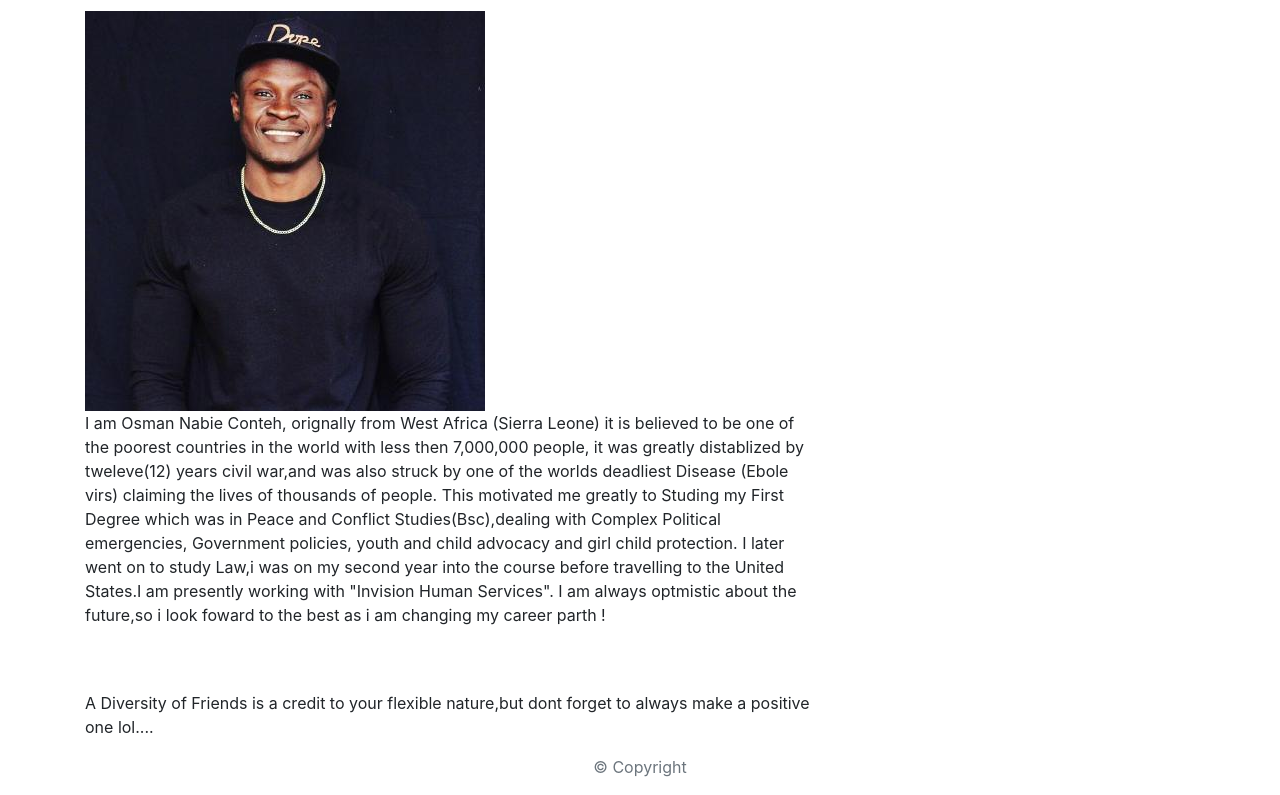
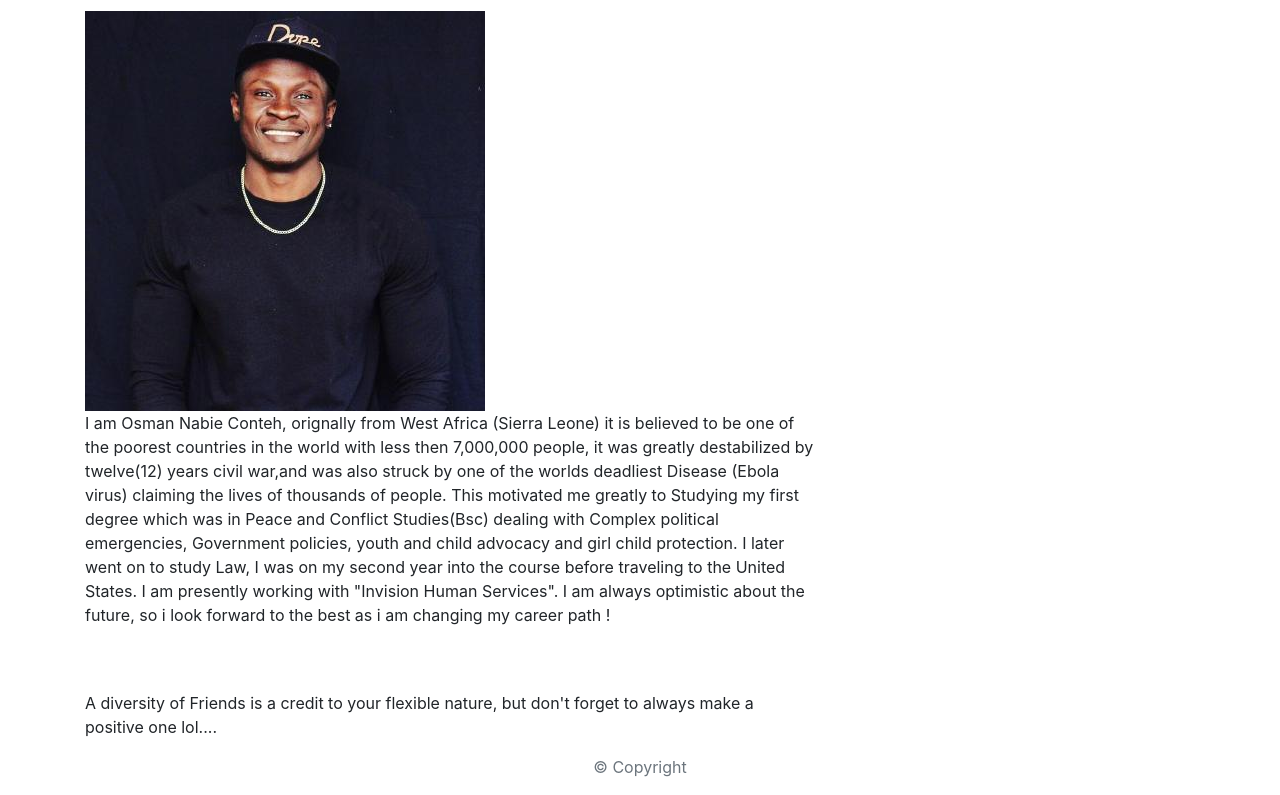
Before and after one commit to osmannabieconteh/Bootstrap-Portfolio, a plain HTML site: page index.html in a window 1280 px wide. Shown: the part 126-921 px from the top of the page. Drawn offline with nearby package versions, Linux system fonts and the light colour scheme.

Commit message:
newchanges

```diff
--- a/index.html
+++ b/index.html
@@ -47,13 +47,13 @@
                     <h1 class="block-header">About Me</h1>
                     <hr />
                     <img src="./image/osman.jpg" alt="" id="about-image" />
-                    <p> I am Osman Nabie Conteh, orignally from West Africa (Sierra Leone) it is believed to be one of the poorest countries in the world with less then 7,000,000 people, it was greatly distablized by tweleve(12) years civil war,and was also struck by one of the worlds deadliest Disease (Ebole virs) claiming the lives of thousands of people. This motivated me greatly to Studing
-                        my First Degree which  was  in Peace and Conflict Studies(Bsc),dealing with Complex Political emergencies, Government policies, youth and child advocacy and girl child protection.
-                        I later went on to study Law,i was on my second year into the course before travelling to the United States.I am presently working with "Invision Human Services".
-                        I am always optmistic about the future,so i look foward to the best as i am changing my career parth !</p>
+                    <p> I am Osman Nabie Conteh, orignally from West Africa (Sierra Leone) it is believed to be one of the poorest countries in the world with less then 7,000,000 people, it was greatly destabilized by twelve(12) years civil war,and was also struck by one of the worlds deadliest Disease (Ebola virus) claiming the lives of thousands of people. This motivated me greatly to Studying
+                        my first degree which was in Peace and Conflict Studies(Bsc) dealing with Complex political emergencies, Government policies, youth and child advocacy and girl child protection.
+                        I later went on to study Law, I was on my second year into the course before traveling to the United States. I am presently working with "Invision Human Services".
+                        I am always optimistic about the future, so i look forward to the best as i am changing my career path !</p>
                     <br />
                     <br />
-                    <p> A Diversity of Friends is a credit to your flexible nature,but dont forget to always make a positive one lol....
+                    <p> A diversity of Friends is a credit to your flexible nature, but don't forget to always make a positive one lol....
 
                     </p>
                 </article>
```
